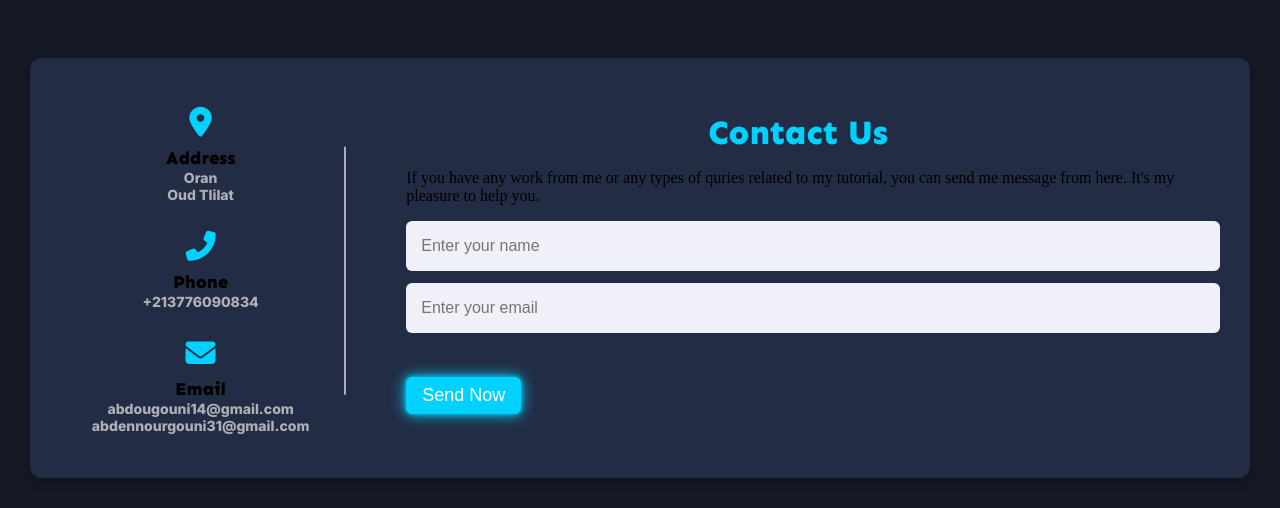
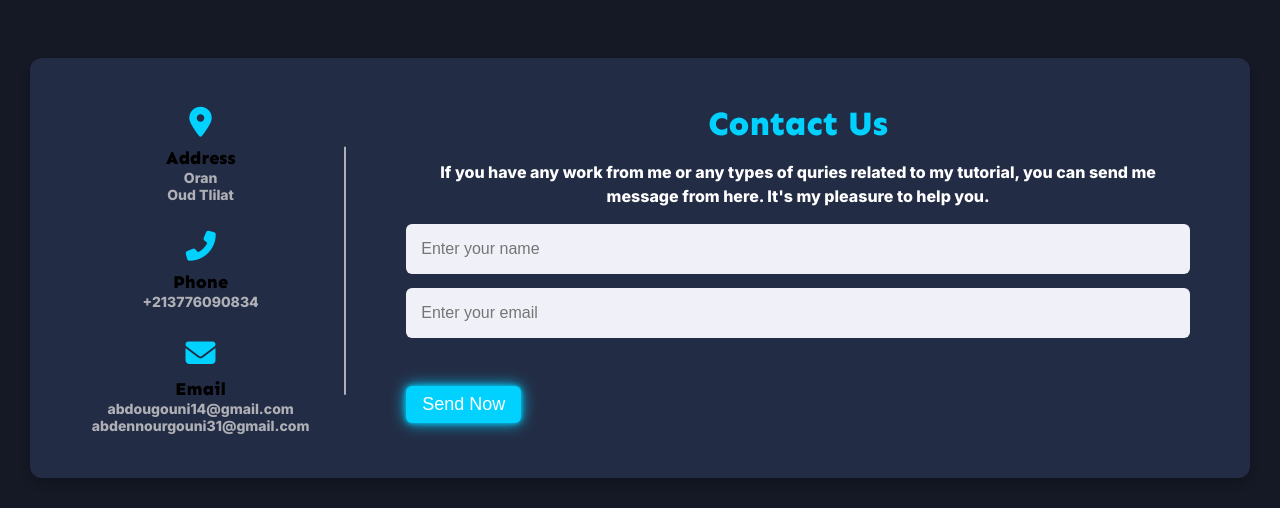
Before and after one commit to abdougn31/portfolio, a plain HTML site: page index.html in a window 1280 px wide. Shown: the part 1091-1599 px from the top of the page. Drawn offline with Linux system fonts and the light colour scheme; a web font is replaced by a local one.

Commit message:
Update style.css

```diff
--- a/style.css
+++ b/style.css
@@ -447,14 +447,17 @@ img {
     font-family: Sen ;
     text-align: center;
   }
-  .content .right-side .topic-text p{
-    color: #000000;
-    font-family: Inter ;
-  }
+ .right-side p{
+    color: #fff;
+    font-family: inter;
+    line-height: 1.5;
+    text-align: center;
+ }
   .right-side .input-box{
     height: 50px;
     width: 100%;
-    margin: 12px 0;
+    margin: 14px 0;
+    display: flex;
   }
   .right-side .input-box input,
   .right-side .input-box textarea{
```
